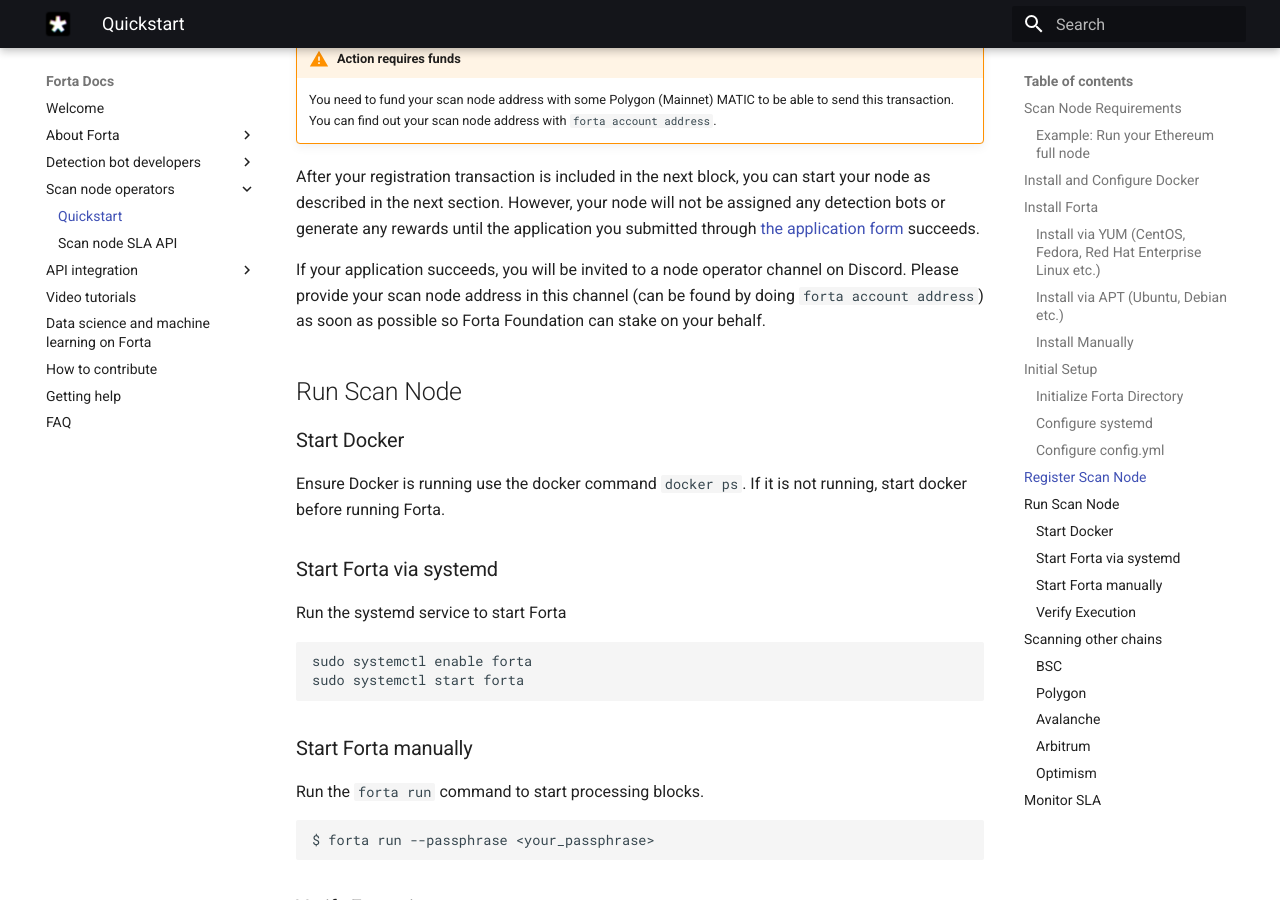
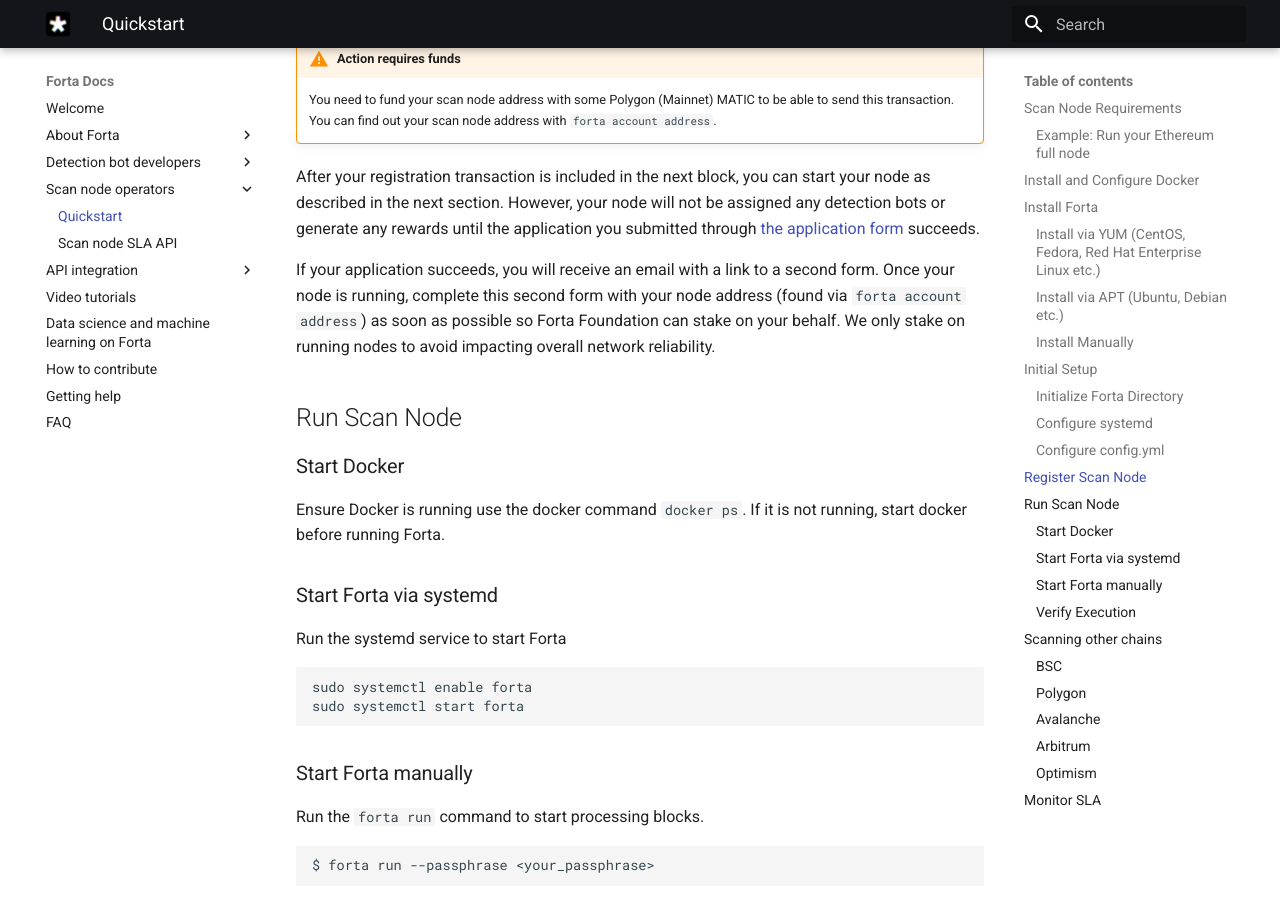
Before and after one commit to forta-network/docs, an MkDocs documentation site: the page built from docs/scanner-quickstart.md, in a window 1280 px wide and 900 px high, scrolled down 6055 px. Built offline with MkDocs 1.6.1 and Material for MkDocs 9.7.7, drawn with Linux system fonts in a browser that asks for light colours.

Commit message:
fix discord process

```diff
--- a/docs/scanner-quickstart.md
+++ b/docs/scanner-quickstart.md
@@ -234,7 +234,7 @@
 
 After your registration transaction is included in the next block, you can start your node as described in the next section. However, your node will not be assigned any detection bots or generate any rewards until the application you submitted through [the application form](https://docs.google.com/forms/d/e/1FAIpQLSe7p8LYECwDJetO2eCXBzs0H7dt7aEcoisexVteCIu7wVx_pg/viewform) succeeds.
 
-If your application succeeds, you will be invited to a node operator channel on Discord. Please provide your scan node address in this channel (can be found by doing `forta account address`) as soon as possible so Forta Foundation can stake on your behalf.
+If your application succeeds, you will receive an email with a link to a second form. Once your node is running, complete this second form with your node address (found via `forta account address`) as soon as possible so Forta Foundation can stake on your behalf.  We only stake on running nodes to avoid impacting overall network reliability.
 
 ## Run Scan Node
 
```
